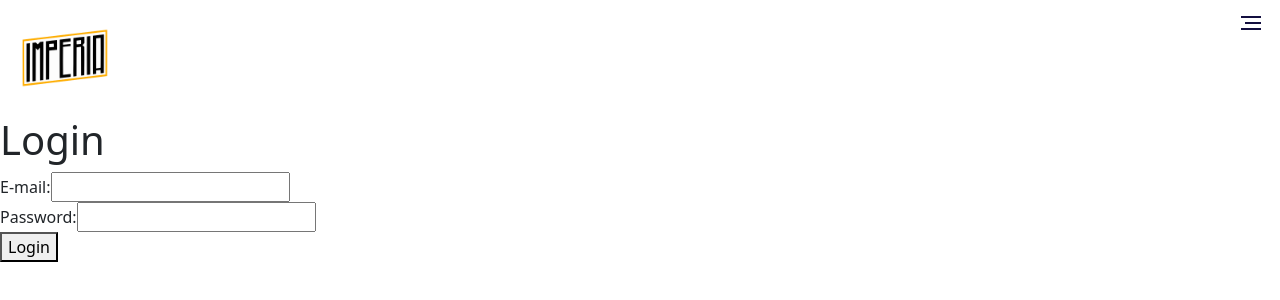
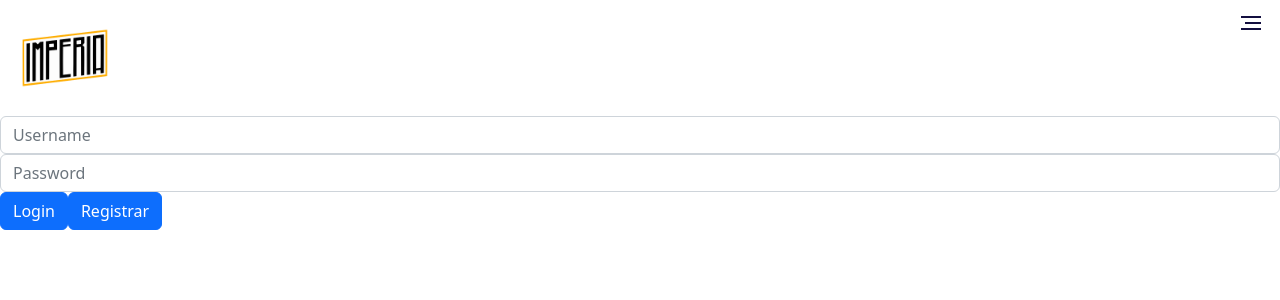
Before and after one commit to beatriz-g-amaral/pb-budget, a Vue app: page /login in a window 1280 px wide. Shown: the top 300 px of the page. Built offline with nearby package versions, Linux system fonts and the light colour scheme.

Commit message:
Doing the Login and Register Page

```diff
--- a/src/pages/Calendar/CalendarPage.vue
+++ b/src/pages/Calendar/CalendarPage.vue
@@ -58,7 +58,7 @@ export default {
         nome_evento: '',
         data_evento: '',
         image: null,
-        criado_por: 'padrao',
+        criado_por: '',
       }
     };
   },
--- a/src/pages/Login/LoginIndex.vue
+++ b/src/pages/Login/LoginIndex.vue
@@ -1,45 +1,53 @@
 <template>
-  <div>
-    <h1>Login</h1>
-    <form @submit.prevent="onSubmit">
-      <div>
-        <label for="email">E-mail:</label>
-        <input id="email" type="email" v-model="email">
-      </div>
-      <div>
-      <label for="password">Password:</label>
-      <input id="password" type="password" v-model="password">
-      </div>
-      <button type="submit">Login</button>
-    </form>
+  <div class="form">
+    <input v-model="username" class="form-control" type="text" placeholder="Username">
+    <input v-model="password" class="form-control" type="password" placeholder="Password">
+    <button class="btn btn-primary" @click="login">Login</button>
+    <button class="btn btn-primary" @click="gotoRegister">Registrar</button>
   </div>
 </template>
 
 <script>
-import axios from 'axios';
+import router from '@/routes/routes.js';
+import auth from '@/routes/Auth';
 
 export default {
-  name: "LoginPage",
+  name: 'LoginPage',
   data() {
     return {
-      email: '',
+      username: '',
       password: '',
+      user: auth.user
     };
   },
+  computed: {
+    isAuthenticated() {
+      return auth.isAuthenticated();
+    }
+  },
   methods: {
-    onSubmit() {
-      axios.post('http://localhost:3000/auth/login', {
-        email: this.email,
-        password: this.password,
-      })
-        .then(response => {
-          console.log(response)
-          this.$router.push('/home');
-        })
-        .catch(error => {
-          console.log(error)
-        });
+    login() {
+      auth.login(this.username, this.password)
+    .then(response => {
+      if (response.success) {
+        this.username = '';
+        this.password = '';
+        alert('Login realizado com sucesso!');
+        router.push('/');
+      } else {
+      alert('Nome de usuário ou senha inválidos');
+      }
+    })
+    .catch(error => {
+      console.log(error);
+    });
+},
+    logout() {
+      auth.logout();
     },
-  },
+    gotoRegister() {
+      router.push('/register');
+    }
+  }
 };
 </script>
--- /dev/null
+++ b/src/pages/register/RegisterPage.vue
@@ -0,0 +1,36 @@
+<template>
+  <div>
+    <input class="form-control" type="text" v-model="registerUsername" placeholder="Username">
+    <input class="form-control" type="password" v-model="registerPassword" placeholder="Password">
+    <input class="form-control" type="email" v-model="registerEmail" placeholder="Email">
+    <button @click="register">Register</button>
+  </div>
+</template>
+
+<script>
+import auth from '@/routes/Auth';
+import router from '@/routes/routes.js';
+
+export default {
+  name: 'RegisterPage',
+  data() {
+    return {
+      registerUsername: '',
+      registerPassword: '',
+      registerEmail: ''
+    };
+  },
+  methods: {
+    register() {
+      auth.register(this.registerUsername, this.registerPassword, this.registerEmail)
+        .then(() => {
+          this.registerUsername = '';
+          this.registerPassword = '';
+          this.registerEmail = '';
+          alert('Registro realizado com sucesso!');
+          router.push('/login');
+        });
+    }
+  }
+};
+</script>
--- /dev/null
+++ b/src/routes/Auth.js
@@ -0,0 +1,51 @@
+import axios from 'axios';
+
+const authService = {
+  user: null,
+
+  async register(username, password, email) {
+    try {
+      const response = await axios.post('http://localhost:3000/usuario/cadastro', {
+        nomeUsuario: username,
+        senha: password,
+        email: email
+      });
+      if (response.data.success) {
+        this.user = { username, role: response.data.role };
+       }
+    } catch (error) {
+      console.log(error);
+    }
+  },
+
+  async login(username, password) {
+    try {
+      const response = await axios.post('http://localhost:3000/usuario/login', {
+        nomeUsuario: username,
+        senha: password
+      });
+      if (response.data.success) {
+        this.user = { username, role: response.data.role };
+      }
+    } catch (error) {
+      console.log(error);
+    }
+  },
+
+  logout() {
+    this.user = null;
+  },
+
+  isAuthenticated() {
+    return this.user !== null;
+  },
+
+  hasAccess(role) {
+    if (this.user) {
+      return this.user.role === role;
+    }
+    return false;
+  }
+};
+
+export default authService;
--- a/src/routes/routes.js
+++ b/src/routes/routes.js
@@ -4,6 +4,8 @@ import LoginPage from '../pages/Login/LoginIndex.vue';
 import FinancesPage from '../pages/Finances/FinancesPage.vue'
 import Company from '../pages/Company/CompanyPage.vue'
 import CalendarPage from '../pages/Calendar/CalendarPage.vue'
+import RegisterPage from '../pages/register/RegisterPage'
+import auth from './Auth';
 
 const router = createRouter({
   history: createWebHistory(),
@@ -19,21 +21,46 @@ const router = createRouter({
       component: LoginPage,
     },
     {
+      path: '/register',
+      name: 'register',
+      component: RegisterPage,
+      meta: {
+        requiresAuth: false
+      }
+    },
+    {
       path: '/finances',
       name: 'finances',
       component: FinancesPage,
+      meta: {
+        requiresAuth: true
+      }
     },
     {
       path: '/company',
       name: 'company',
       component: Company,
+      meta: {
+        requiresAuth: true
+      }
     },
     {
       path: '/calendar',
       name: 'calendar',
       component: CalendarPage,
+      meta: {
+        requiresAuth: true
+      }
     },
   ],
 });
 
+router.beforeEach((to, from, next) => {
+  if (to.meta.requiresAuth && !auth.isAuthenticated()) {
+    next('/login');
+  } else {
+    next();
+  }
+});
+
 export default router;
```
